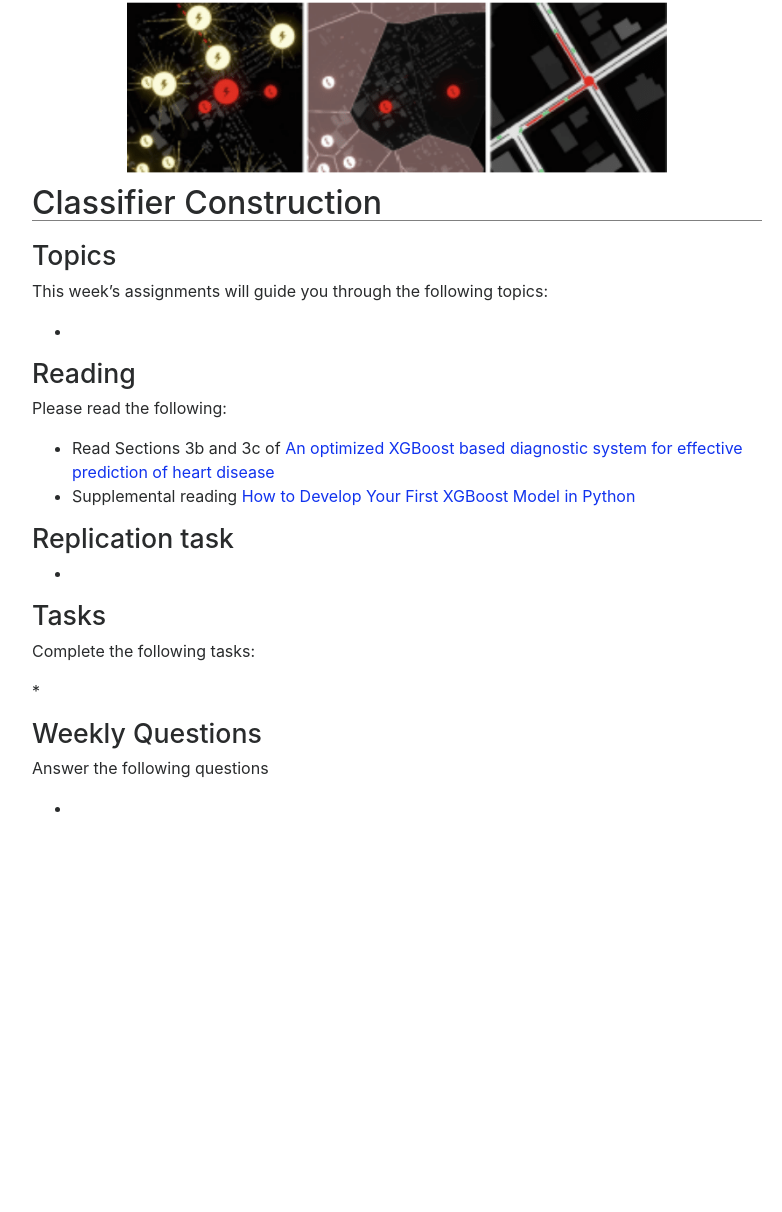
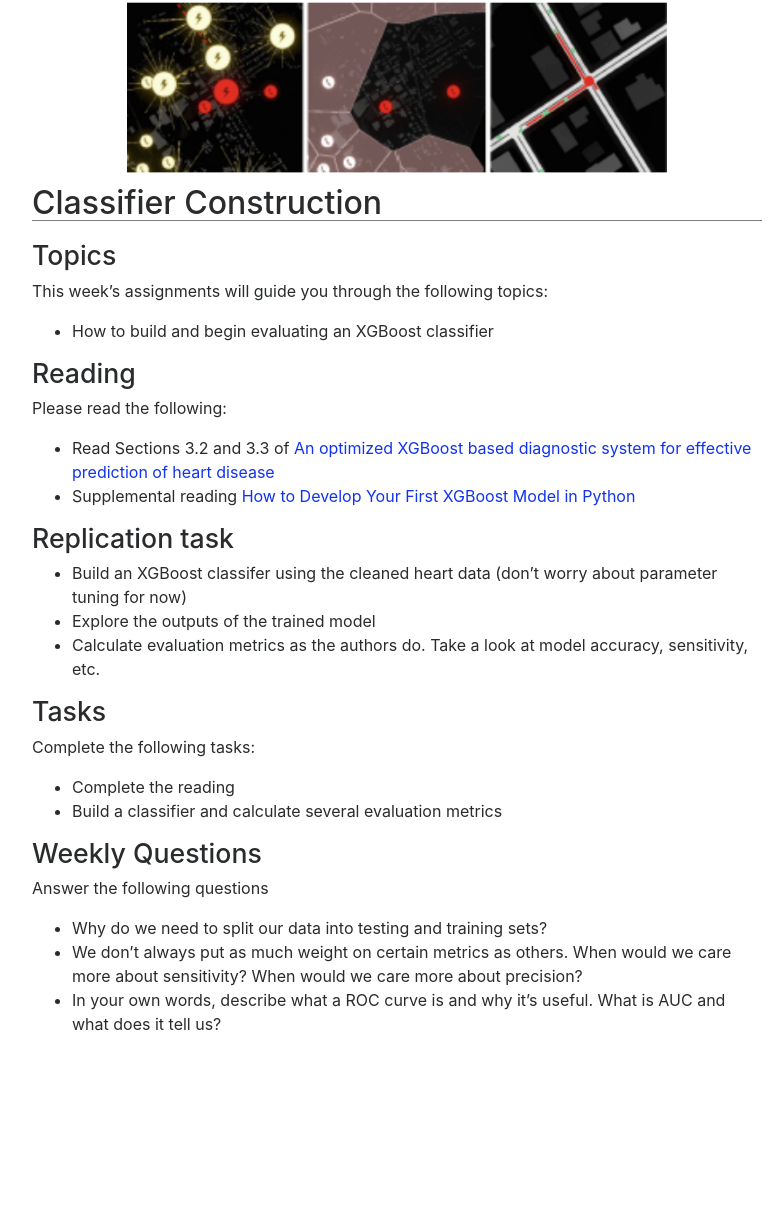
Before and after one commit to ACloninger/capstone-deloitte-travel-models, a Jekyll site: the page built from weeks/05-Classifier-Construction.md, in a window 1280 px wide. Shown: the whole page, without its empty margins (243-1025 px from the left). Built offline with Jekyll 4.4.1, drawn with Linux system fonts in a browser that asks for light colours; nearby versions of some CDN libraries; before the commit the page ends 996 px from its top, so only the background shows below that.

Commit message:
Updated week 5

```diff
--- a/weeks/05-Classifier-Construction.md
+++ b/weeks/05-Classifier-Construction.md
@@ -10,29 +10,34 @@ doodle: /doodle.png
 
 This week's assignments will guide you through the following topics:
 
-*
+* How to build and begin evaluating an XGBoost classifier
 
 ## Reading
 
 Please read the following:
 
-* Read Sections 3b and 3c of [An optimized XGBoost based diagnostic system for effective prediction of heart disease](https://www.sciencedirect.com/science/article/pii/S1319157820304936)
+* Read Sections 3.2 and 3.3 of [An optimized XGBoost based diagnostic system for effective prediction of heart disease](https://www.sciencedirect.com/science/article/pii/S1319157820304936)
 * Supplemental reading [How to Develop Your First XGBoost Model in Python](https://machinelearningmastery.com/develop-first-xgboost-model-python-scikit-learn/)
 
 ## Replication task
 
-*
+* Build an XGBoost classifer using the cleaned heart data (don't worry about parameter tuning for now)
+* Explore the outputs of the trained model
+* Calculate evaluation metrics as the authors do. Take a look at model accuracy, sensitivity, etc.
 
 
 ## Tasks
 
 Complete the following tasks:
 
-*
+* Complete the reading
+* Build a classifier and calculate several evaluation metrics
 
 
 ## Weekly Questions
 
 Answer the following questions
 
-*
+* Why do we need to split our data into testing and training sets?
+* We don't always put as much weight on certain metrics as others. When would we care more about sensitivity? When would we care more about precision?
+* In your own words, describe what a ROC curve is and why it's useful. What is AUC and what does it tell us?
```
